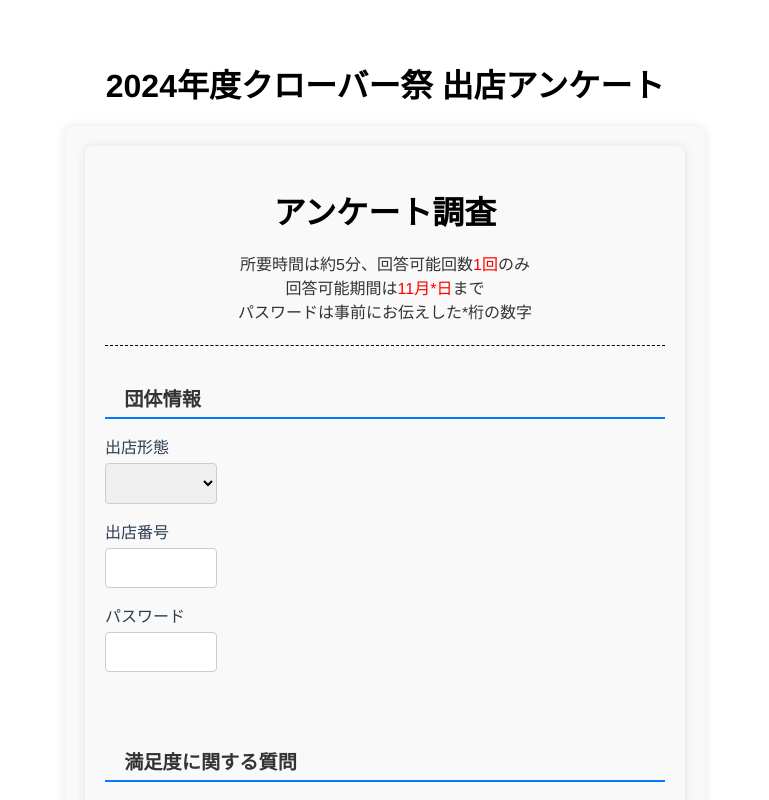
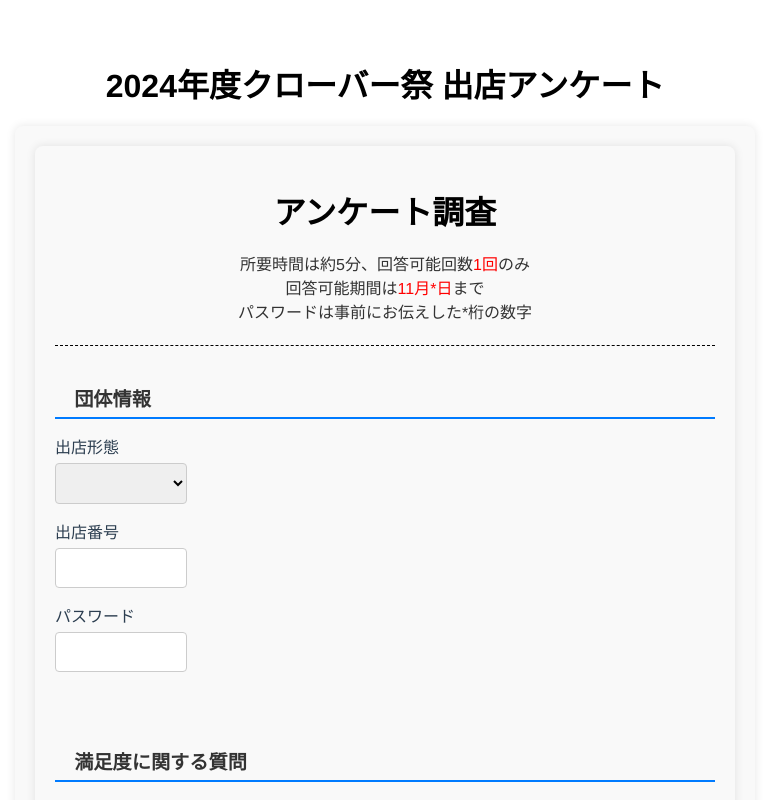
Before and after one commit to shoookawa/BoothQuestionnaire, a Vue app in the folder フロントエンド/: page / in a window 1280 px wide. Shown: the top 800 px of the page, without its empty margins (255-1024 px from the left). Built offline with nearby package versions, Linux system fonts and the light colour scheme.

Commit message:
max-widthを700pxに変更

```diff
--- a/フロントエンド/src/components/SurveyForm.vue
+++ b/フロントエンド/src/components/SurveyForm.vue
@@ -56,7 +56,7 @@ function handlePutAnswer({ name, answer }) {
 
 <style scoped>
 .survey-container {
-  max-width: 600px;
+  max-width: 700px;
   margin: 0 auto;
   padding: 20px;
   background-color: #f9f9f9;
--- a/フロントエンド/src/views/SurveyView.vue
+++ b/フロントエンド/src/views/SurveyView.vue
@@ -72,7 +72,7 @@ h1 {
 }
 
 .survey-view {
-  max-width: 600px;
+  max-width: 700px;
   margin: 0 auto;
   padding: 20px;
   background-color: #f9f9f9;
```
